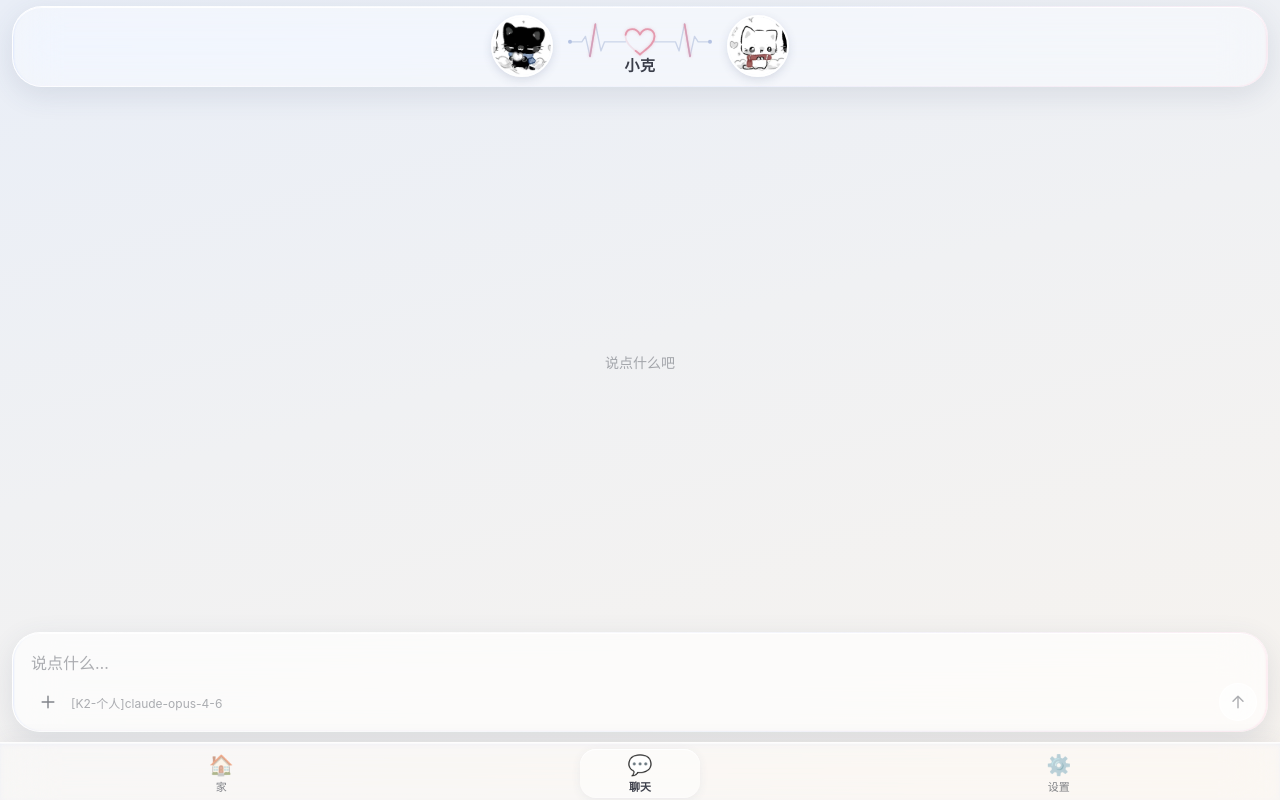
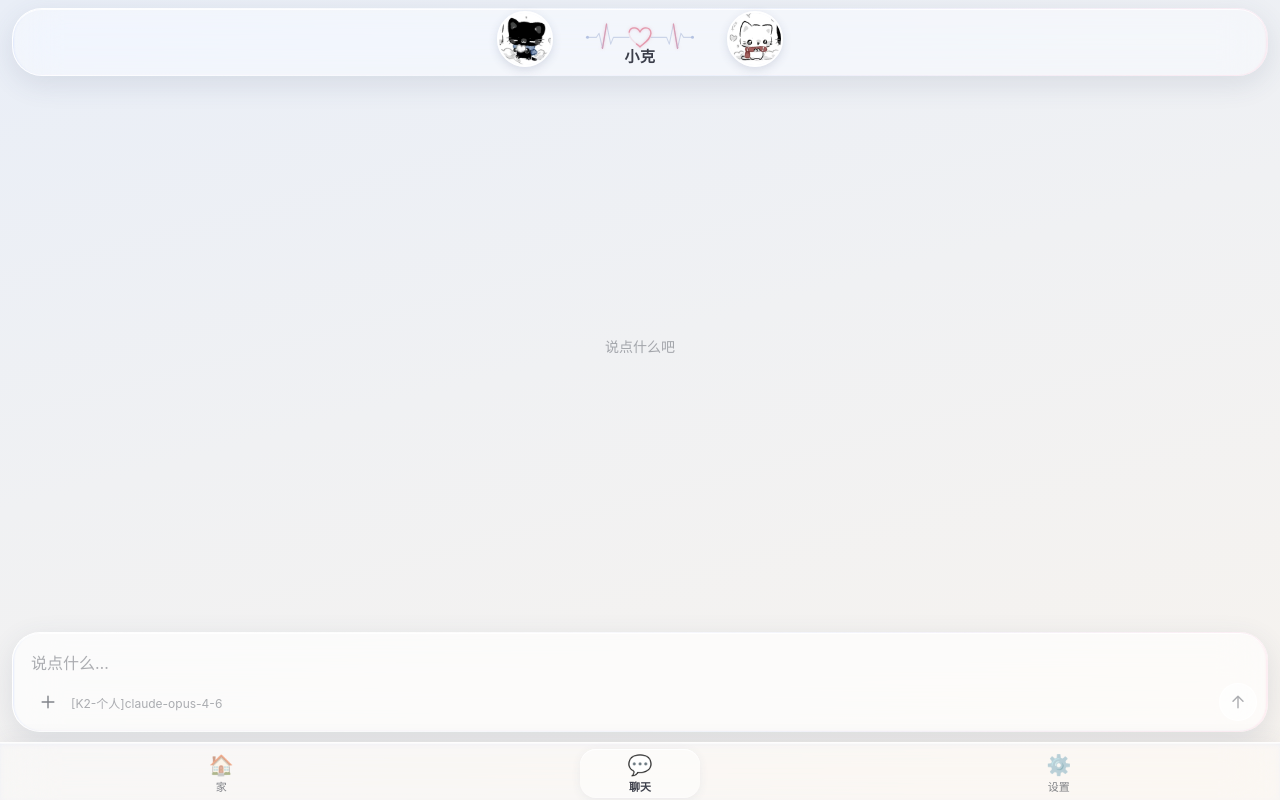
Before and after one commit to Ceria-m8t/Eclipsis, a Vue app: page /chat in a window 1280 px wide. Built offline with nearby package versions, Linux system fonts and the light colour scheme.

Commit message:
顶栏：内容按安全区定位，心电图落在灵动岛下方错开；头像对齐爱心、卡片收紧

```diff
--- a/src/views/Chat.vue
+++ b/src/views/Chat.vue
@@ -1046,6 +1046,9 @@ const subtitle = computed(() => settings.value.chatSubtitle || '')
 <style scoped>
 .chat-page {
   color: var(--text);
+  /* 心电图上沿：比安全区上沿高 10px，正好落在灵动岛/刘海下面，和它错开而不是整块空出。
+     浏览器里没有安全区时按 30px 算 */
+  --ecg-top: calc(max(var(--safe-top), 30px) - 10px);
 }
 
 
@@ -1073,17 +1076,20 @@ const subtitle = computed(() => settings.value.chatSubtitle || '')
 /* 独立的圆角卡片，上沿收在状态栏下面一点 */
 .header-card {
   width: 100%;
-  margin-top: 6px;
+  margin-top: 8px;
   border-radius: 30px;
-  padding: 8px 16px 9px;
+  /* 卡片上沿和灵动岛上沿齐平，内容从 --ecg-top 开始 */
+  padding: calc(var(--ecg-top) - 8px) 16px 8px;
   display: flex;
-  align-items: center;
+  align-items: flex-start;
   justify-content: center;
   gap: 12px;
 }
 .h-avatar {
-  width: 62px; height: 62px;
+  width: 56px; height: 56px;
   flex-shrink: 0;
+  /* 头像圆心对齐爱心中心（心电图上沿往下约 18px） */
+  margin-top: -10px;
   border-radius: 50%;
   object-fit: cover;
   border: 2px solid rgba(255, 255, 255, 0.95);
@@ -1095,11 +1101,10 @@ const subtitle = computed(() => settings.value.chatSubtitle || '')
   display: flex;
   flex-direction: column;
   align-items: center;
-  /* 心电图压在头像中线上，名字紧贴在下面 */
-  padding-top: 4px;
-}
-
-.pulse { width: 100%; max-width: 146px; height: 40px; overflow: visible; }
+  padding-top: 0;
+}
+
+.pulse { width: 110px; max-width: 100%; height: 30px; overflow: visible; }
 .pulse path { fill: none; stroke-linecap: round; stroke-linejoin: round; }
 .pulse-base { stroke: rgba(111, 134, 184, 0.3); stroke-width: 1.5; }
 .pulse-flow {
@@ -1136,7 +1141,7 @@ const subtitle = computed(() => settings.value.chatSubtitle || '')
 
 .header-name {
   margin-top: -3px;
-  line-height: 1.25;
+  line-height: 1.15;
   font-size: 15px;
   font-weight: 600;
   letter-spacing: 0.5px;
@@ -1147,6 +1152,7 @@ const subtitle = computed(() => settings.value.chatSubtitle || '')
 }
 .header-status {
   margin-top: 0;
+  line-height: 1.2;
   display: inline-flex;
   align-items: center;
   gap: 4px;
@@ -1176,7 +1182,8 @@ const subtitle = computed(() => settings.value.chatSubtitle || '')
   overflow-y: auto;
   overscroll-behavior: contain;
   -webkit-overflow-scrolling: touch;
-  padding: 112px 12px 0;
+  /* 卡片下沿 + 10px */
+  padding: calc(var(--ecg-top) + 76px) 12px 0;
   display: flex;
   flex-direction: column;
 }
```
